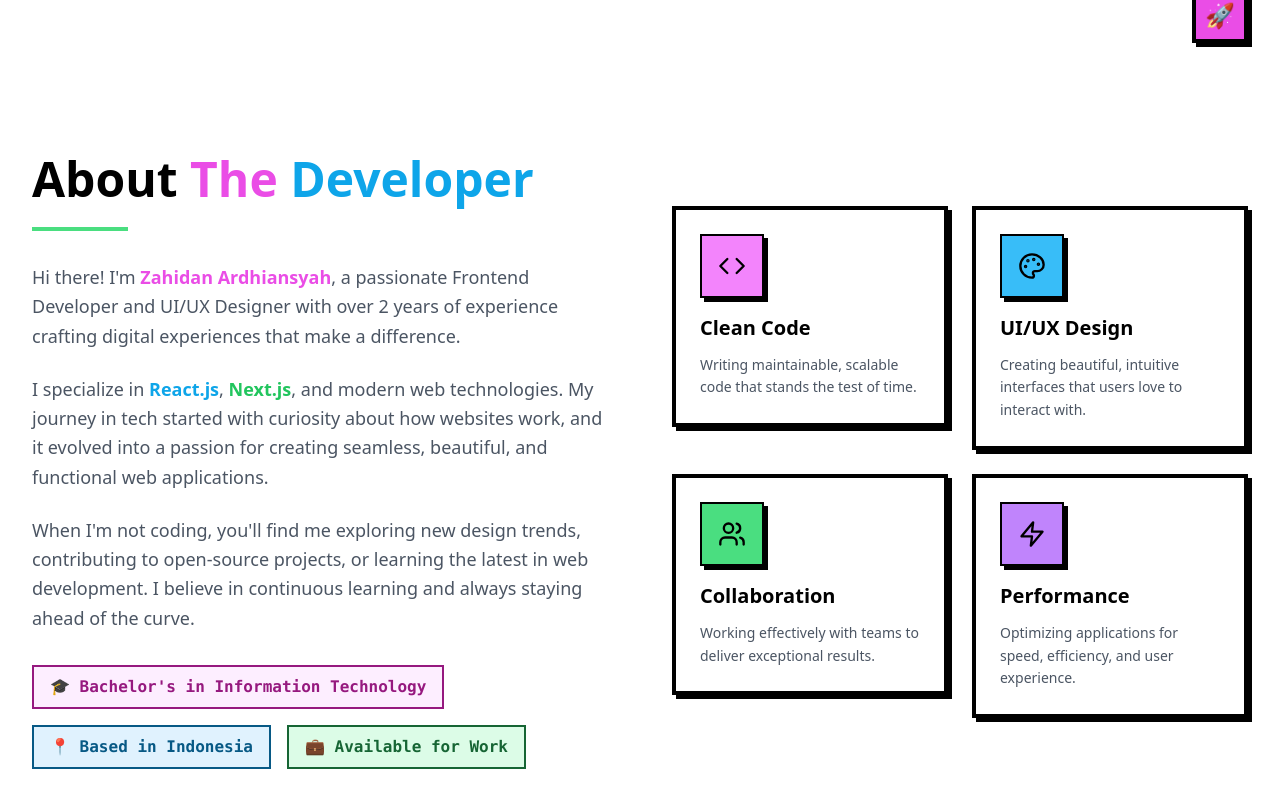
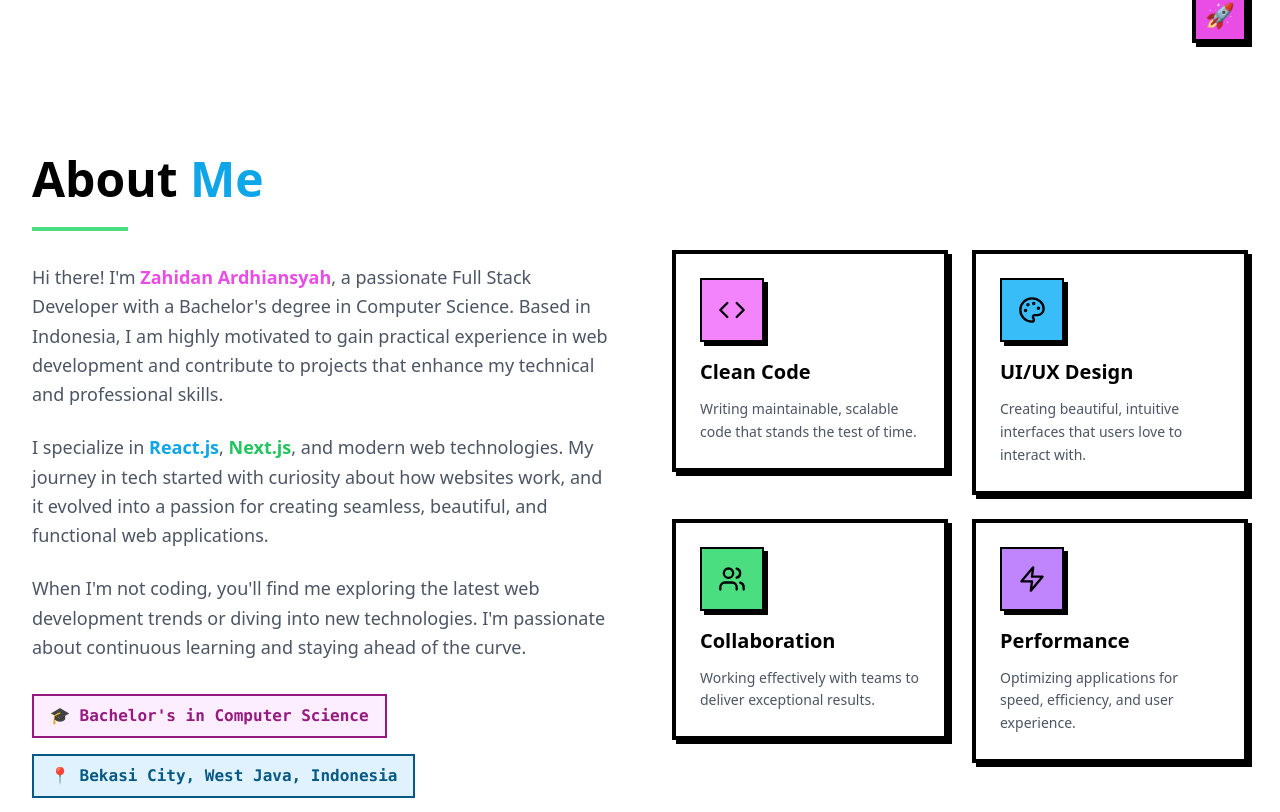
Before and after one commit to Grandvill/portofolio-web, a React (Vite) app: page / in a window 1280 px wide. Shown: the part 725-1537 px from the top of the page. Built offline with nearby package versions, Linux system fonts and the light colour scheme.

Commit message:
Update : description in About component

```diff
--- a/src/components/About.tsx
+++ b/src/components/About.tsx
@@ -43,14 +43,15 @@ export default function About() {
           <motion.div ref={ref} className="space-y-8" initial={{ opacity: 0, x: -50 }} animate={inView ? { opacity: 1, x: 0 } : {}} transition={{ duration: 0.6 }}>
             <div>
               <motion.h2 className="text-4xl sm:text-5xl font-black mb-6" initial={{ opacity: 0, y: 20 }} animate={inView ? { opacity: 1, y: 0 } : {}} transition={{ duration: 0.6, delay: 0.2 }}>
-                About <span className="text-primary-500">The</span> <span className="text-accent-500">Developer</span>
+                About <span className="text-accent-500">Me</span>
               </motion.h2>
 
               <motion.div className="w-24 h-1 bg-neon-400 mb-8" initial={{ width: 0 }} animate={inView ? { width: 96 } : {}} transition={{ duration: 0.8, delay: 0.4 }} />
 
               <motion.div className="space-y-6 text-lg text-gray-600 dark:text-gray-300 leading-relaxed" initial={{ opacity: 0, y: 20 }} animate={inView ? { opacity: 1, y: 0 } : {}} transition={{ duration: 0.6, delay: 0.5 }}>
                 <p>
-                  Hi there! I'm <strong className="text-primary-500">Zahidan Ardhiansyah</strong>, a passionate Frontend Developer and UI/UX Designer with over 2 years of experience crafting digital experiences that make a difference.
+                  Hi there! I'm <strong className="text-primary-500">Zahidan Ardhiansyah</strong>, a passionate Full Stack Developer with a Bachelor's degree in Computer Science. Based in Indonesia, I am highly motivated to gain practical
+                  experience in web development and contribute to projects that enhance my technical and professional skills.
                 </p>
 
                 <p>
@@ -58,13 +59,13 @@ export default function About() {
                   it evolved into a passion for creating seamless, beautiful, and functional web applications.
                 </p>
 
-                <p>When I'm not coding, you'll find me exploring new design trends, contributing to open-source projects, or learning the latest in web development. I believe in continuous learning and always staying ahead of the curve.</p>
+                <p>When I'm not coding, you'll find me exploring the latest web development trends or diving into new technologies. I'm passionate about continuous learning and staying ahead of the curve.</p>
               </motion.div>
             </div>
 
             <motion.div className="flex flex-wrap gap-4" initial={{ opacity: 0, y: 20 }} animate={inView ? { opacity: 1, y: 0 } : {}} transition={{ duration: 0.6, delay: 0.7 }}>
-              <div className="px-4 py-2 bg-primary-100 text-primary-800 font-mono font-bold border-2 border-primary-800">🎓 Bachelor's in Information Technology</div>
-              <div className="px-4 py-2 bg-accent-100 text-accent-800 font-mono font-bold border-2 border-accent-800">📍 Based in Indonesia</div>
+              <div className="px-4 py-2 bg-primary-100 text-primary-800 font-mono font-bold border-2 border-primary-800">🎓 Bachelor's in Computer Science</div>
+              <div className="px-4 py-2 bg-accent-100 text-accent-800 font-mono font-bold border-2 border-accent-800">📍 Bekasi City, West Java, Indonesia</div>
               <div className="px-4 py-2 bg-neon-100 text-neon-800 font-mono font-bold border-2 border-neon-800">💼 Available for Work</div>
             </motion.div>
           </motion.div>
```
